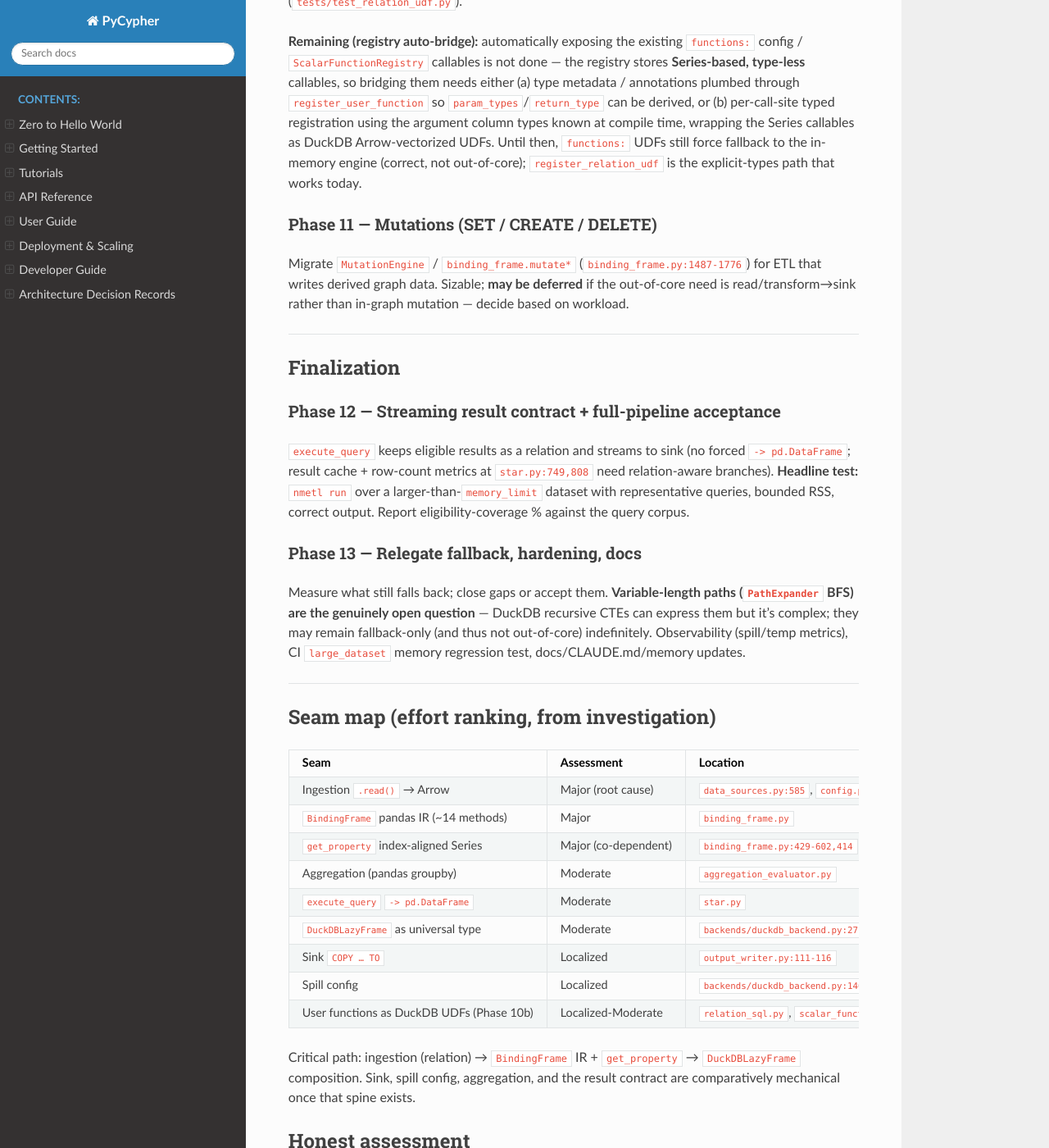
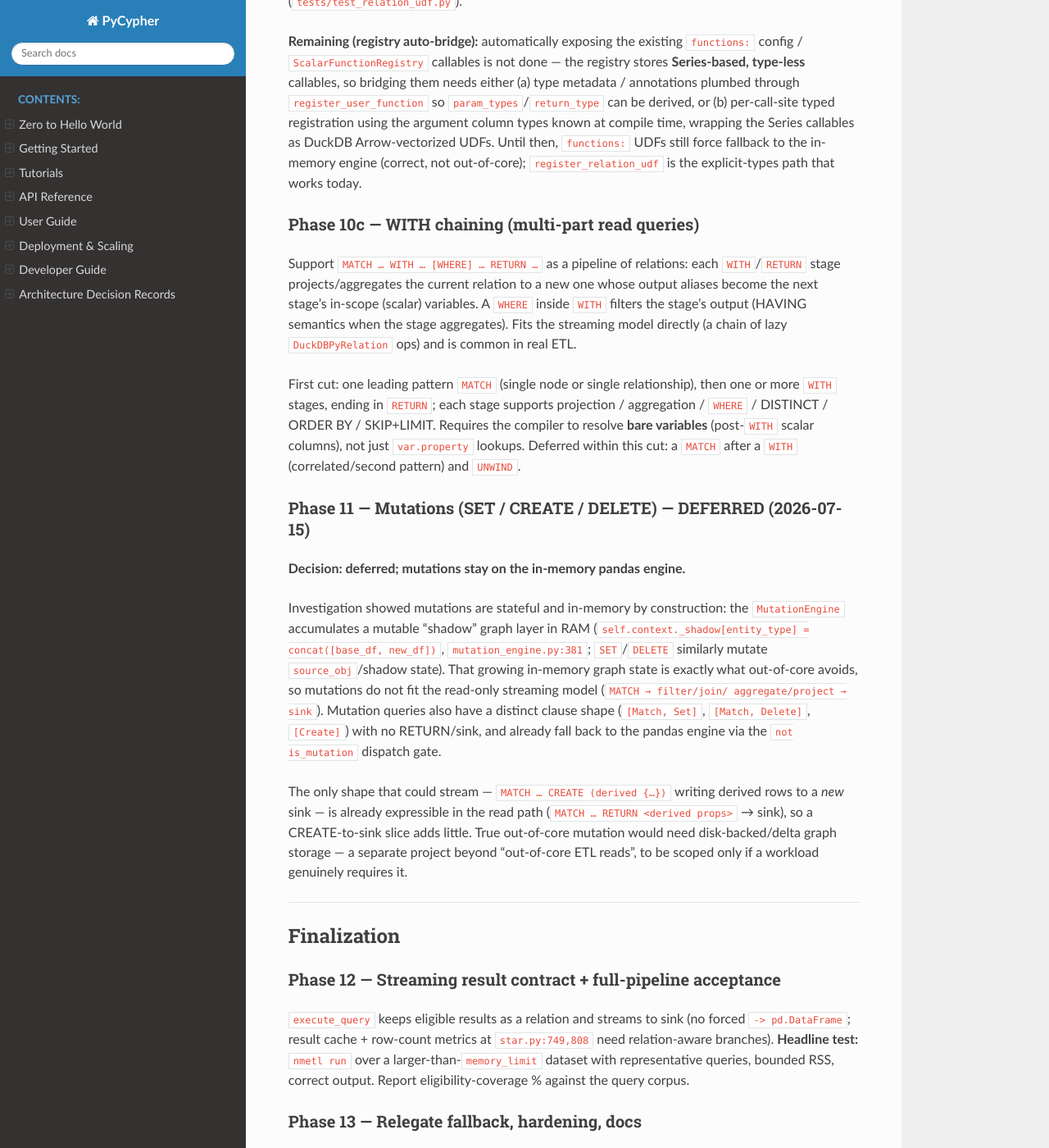
Before and after one commit to zacernst/pycypher-nmetl, a Sphinx documentation site: the page built from docs/duckdb_out_of_core_design.md, in a window 1280 px wide and 1400 px high, scrolled down 5540 px. Shown: the whole window at 82% size. Built offline with Sphinx 7.4.7 and the Read the Docs theme 3.1.0, drawn with Linux system fonts in a browser that asks for light colours.

Commit message:
docs: defer Phase 11 (mutations) with rationale; add Phase 10c (WITH chaining)
Phase 11 deferred: mutations are stateful/in-memory (MutationEngine shadow
layer) and don't fit the read-only streaming out-of-core model; they already
fall back to the pandas engine. Add Phase 10c specifying WITH chaining as a
pipeline of relations (the next feature to implement).

Co-Authored-By: Claude Opus 4.8 (1M context) <noreply@anthropic.com>

```diff
--- a/docs/duckdb_out_of_core_design.md
+++ b/docs/duckdb_out_of_core_design.md
@@ -235,11 +235,42 @@ the Series callables as DuckDB Arrow-vectorized UDFs. Until then, `functions:`
 UDFs still force fallback to the in-memory engine (correct, not out-of-core);
 `register_relation_udf` is the explicit-types path that works today.
 
-### Phase 11 — Mutations (SET / CREATE / DELETE)
-Migrate `MutationEngine` / `binding_frame.mutate*` (`binding_frame.py:1487-1776`)
-for ETL that writes derived graph data. Sizable; **may be deferred** if the
-out-of-core need is read/transform→sink rather than in-graph mutation — decide
-based on workload.
+### Phase 10c — WITH chaining (multi-part read queries)
+
+Support `MATCH … WITH … [WHERE] … RETURN …` as a pipeline of relations: each
+`WITH`/`RETURN` stage projects/aggregates the current relation to a new one
+whose output aliases become the next stage's in-scope (scalar) variables. A
+`WHERE` inside `WITH` filters the stage's output (HAVING semantics when the
+stage aggregates). Fits the streaming model directly (a chain of lazy
+`DuckDBPyRelation` ops) and is common in real ETL.
+
+First cut: one leading pattern `MATCH` (single node or single relationship),
+then one or more `WITH` stages, ending in `RETURN`; each stage supports
+projection / aggregation / `WHERE` / DISTINCT / ORDER BY / SKIP+LIMIT. Requires
+the compiler to resolve **bare variables** (post-`WITH` scalar columns), not
+just `var.property` lookups. Deferred within this cut: a `MATCH` after a `WITH`
+(correlated/second pattern) and `UNWIND`.
+
+### Phase 11 — Mutations (SET / CREATE / DELETE) — **DEFERRED (2026-07-15)**
+
+**Decision: deferred; mutations stay on the in-memory pandas engine.**
+
+Investigation showed mutations are stateful and in-memory by construction: the
+`MutationEngine` accumulates a mutable "shadow" graph layer in RAM
+(`self.context._shadow[entity_type] = concat([base_df, new_df])`,
+`mutation_engine.py:381`; `SET`/`DELETE` similarly mutate `source_obj`/shadow
+state). That growing in-memory graph state is exactly what out-of-core avoids,
+so mutations do not fit the read-only streaming model (`MATCH → filter/join/
+aggregate/project → sink`). Mutation queries also have a distinct clause shape
+(`[Match, Set]`, `[Match, Delete]`, `[Create]`) with no RETURN/sink, and already
+fall back to the pandas engine via the `not is_mutation` dispatch gate.
+
+The only shape that could stream — `MATCH … CREATE (derived {…})` writing
+derived rows to a *new* sink — is already expressible in the read path
+(`MATCH … RETURN <derived props>` → sink), so a CREATE-to-sink slice adds
+little. True out-of-core mutation would need disk-backed/delta graph storage —
+a separate project beyond "out-of-core ETL reads", to be scoped only if a
+workload genuinely requires it.
 
 ---
 
```
